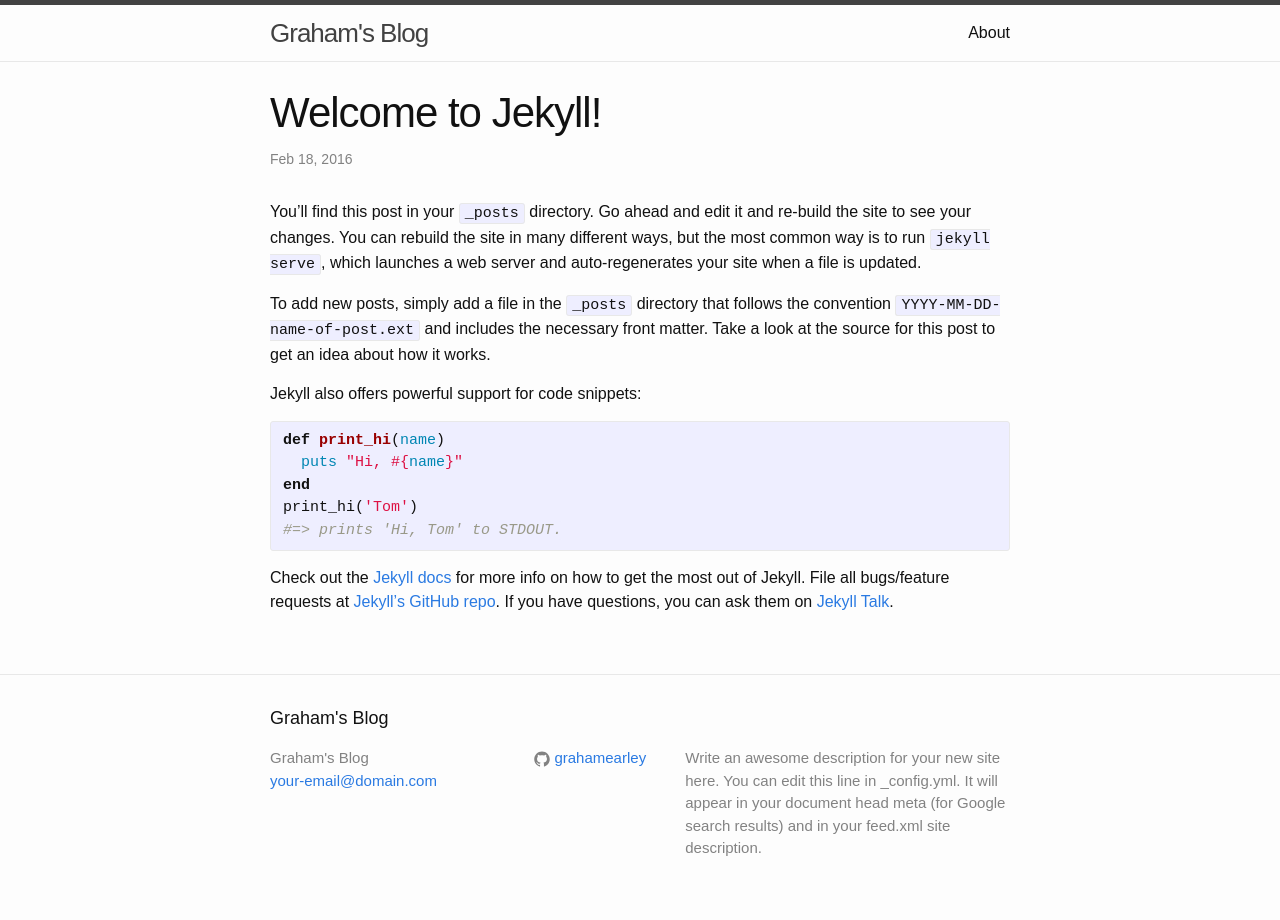
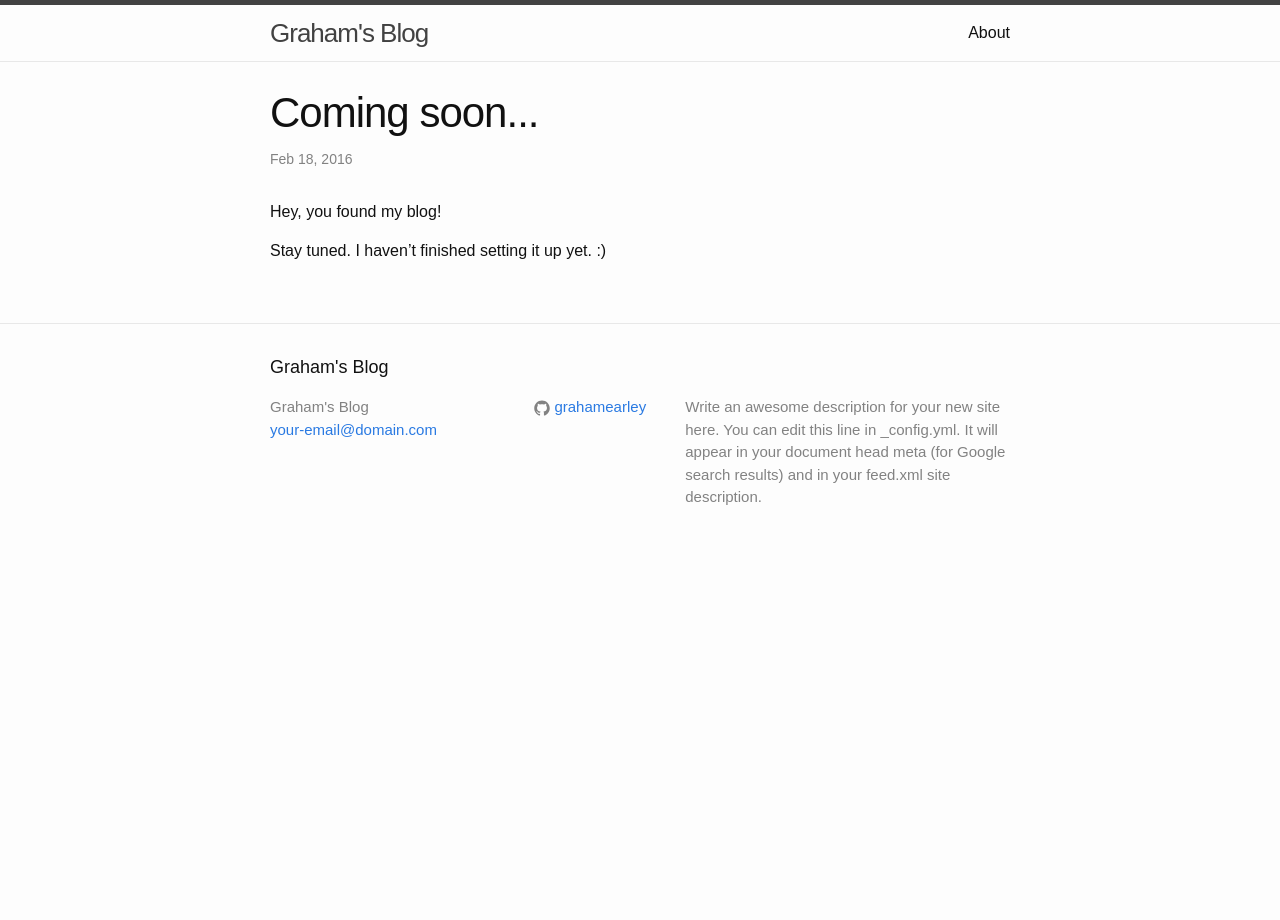
Before and after one commit to grahamearley/blog, a Jekyll site: the page built from _posts/2016-02-18-welcome-to-jekyll.markdown, in a window 1280 px wide. Built offline with Jekyll 4.4.1, drawn with Linux system fonts in a browser that asks for light colours.

Commit message:
updated initial post

```diff
--- a/_posts/2016-02-18-welcome-to-jekyll.markdown
+++ b/_posts/2016-02-18-welcome-to-jekyll.markdown
@@ -1,25 +1,8 @@
 ---
 layout: post
-title:  "Welcome to Jekyll!"
+title:  "Coming soon..."
 date:   2016-02-18 17:09:10 -0600
-categories: jekyll update
 ---
-You’ll find this post in your `_posts` directory. Go ahead and edit it and re-build the site to see your changes. You can rebuild the site in many different ways, but the most common way is to run `jekyll serve`, which launches a web server and auto-regenerates your site when a file is updated.
+Hey, you found my blog!
 
-To add new posts, simply add a file in the `_posts` directory that follows the convention `YYYY-MM-DD-name-of-post.ext` and includes the necessary front matter. Take a look at the source for this post to get an idea about how it works.
-
-Jekyll also offers powerful support for code snippets:
-
-{% highlight ruby %}
-def print_hi(name)
-  puts "Hi, #{name}"
-end
-print_hi('Tom')
-#=> prints 'Hi, Tom' to STDOUT.
-{% endhighlight %}
-
-Check out the [Jekyll docs][jekyll-docs] for more info on how to get the most out of Jekyll. File all bugs/feature requests at [Jekyll’s GitHub repo][jekyll-gh]. If you have questions, you can ask them on [Jekyll Talk][jekyll-talk].
-
-[jekyll-docs]: http://jekyllrb.com/docs/home
-[jekyll-gh]:   https://github.com/jekyll/jekyll
-[jekyll-talk]: https://talk.jekyllrb.com/
+Stay tuned. I haven't finished setting it up yet. :)
```
